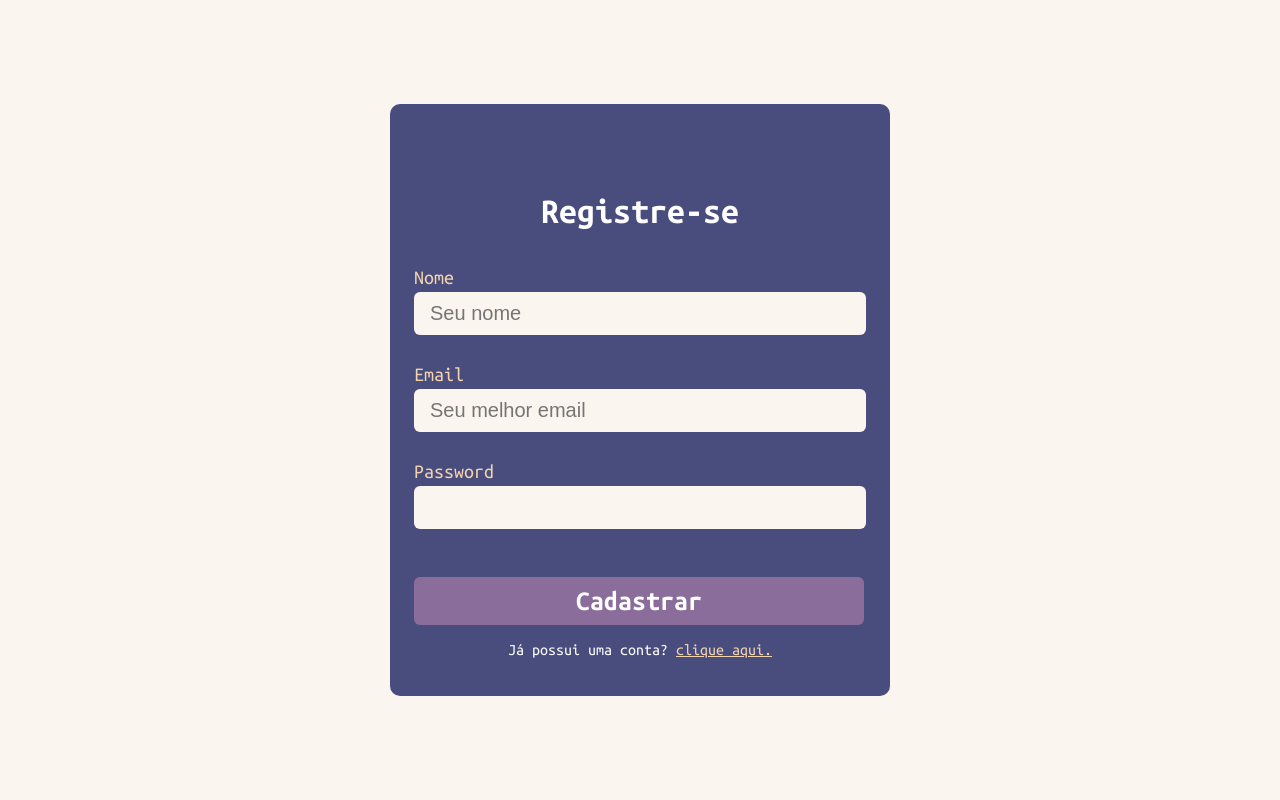
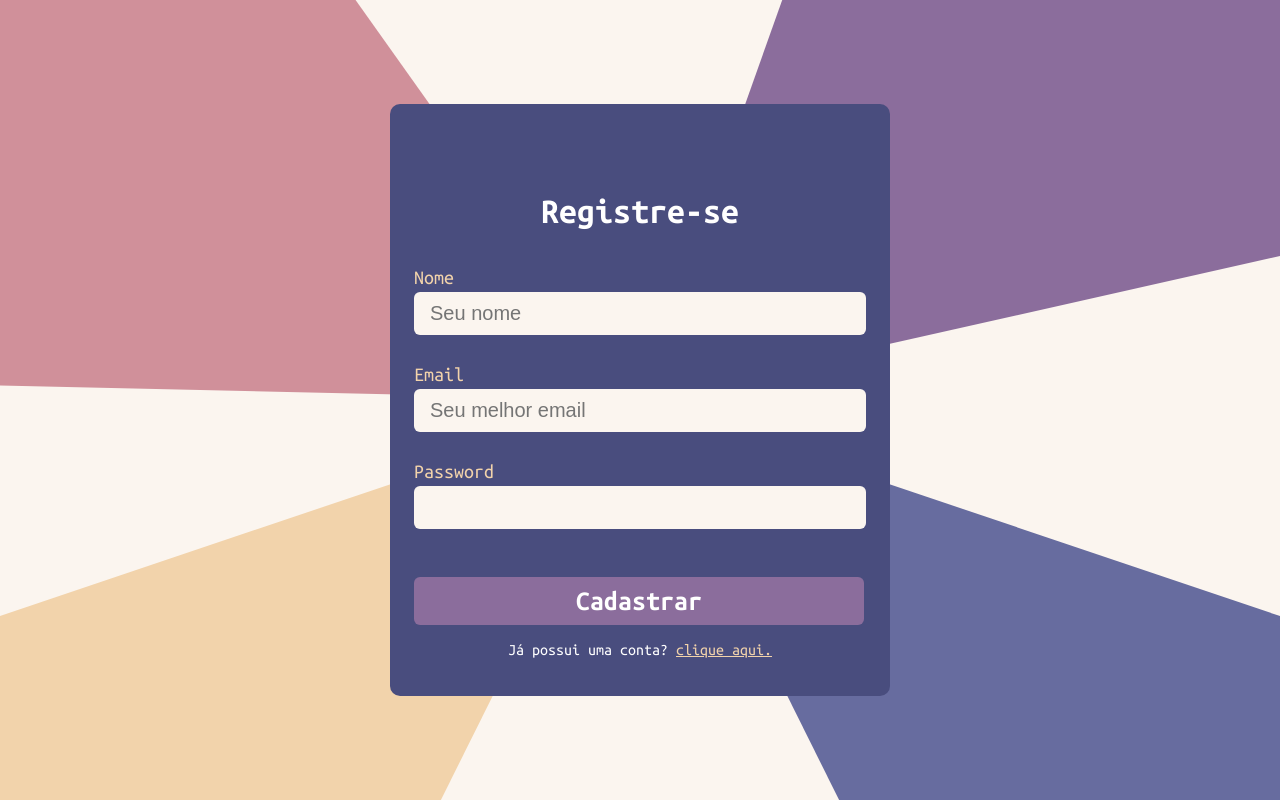
Before and after one commit to damatomos/forum-gm-frontend, a Vue app: page /register in a window 1280 px wide. Built offline with nearby package versions, Linux system fonts and the light colour scheme.

Commit message:
fix: addition import background for registerComponent

```diff
--- a/src/views/RegisterView.vue
+++ b/src/views/RegisterView.vue
@@ -1,9 +1,11 @@
 <script setup lang="ts">
+import BackgroundComponent from '@/components/BackgroundComponent.vue';
 import InputComponent from '@/components/InputComponent.vue'
 import ButtonSimpleComponent from '@/components/ButtonSimpleComponent.vue'
 </script>
 
 <template>
+  <BackgroundComponent />
   <div class="container">
     <div class="container-register">
       <h1>Registre-se</h1>
```
